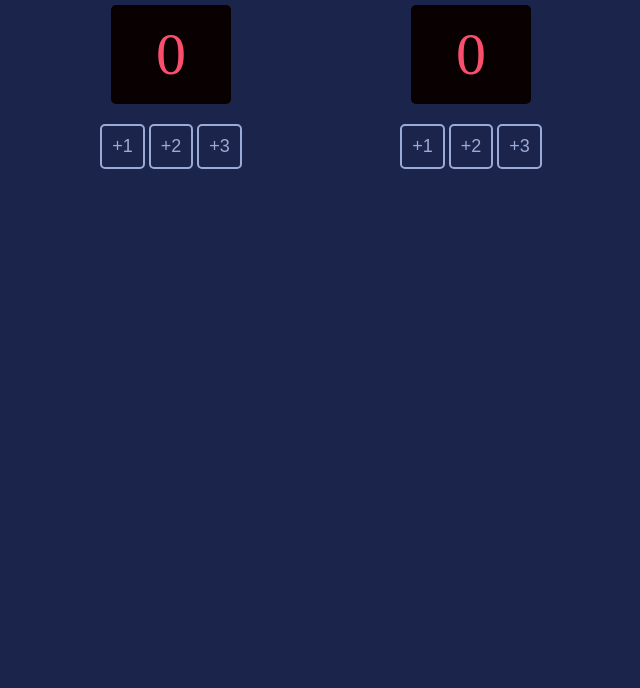
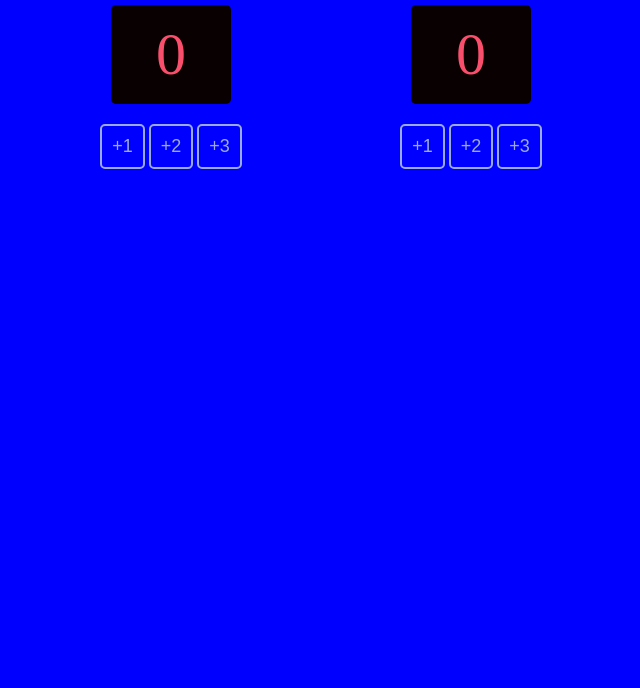
Before and after one commit to jjotteson2/scoreboard, a plain HTML site: page index.html in a window 1280 px wide. Shown: the part 112-800 px from the top of the page, without its empty margins (319-959 px from the left). Drawn offline with Linux system fonts and the light colour scheme.

Commit message:
Change background color to blue

```diff
--- a/index.css
+++ b/index.css
@@ -1,6 +1,6 @@
 body {
     margin: 0;
-    background: #1B244A;
+    background: blue;
     color: white;
     text-align: center;
 }
```
